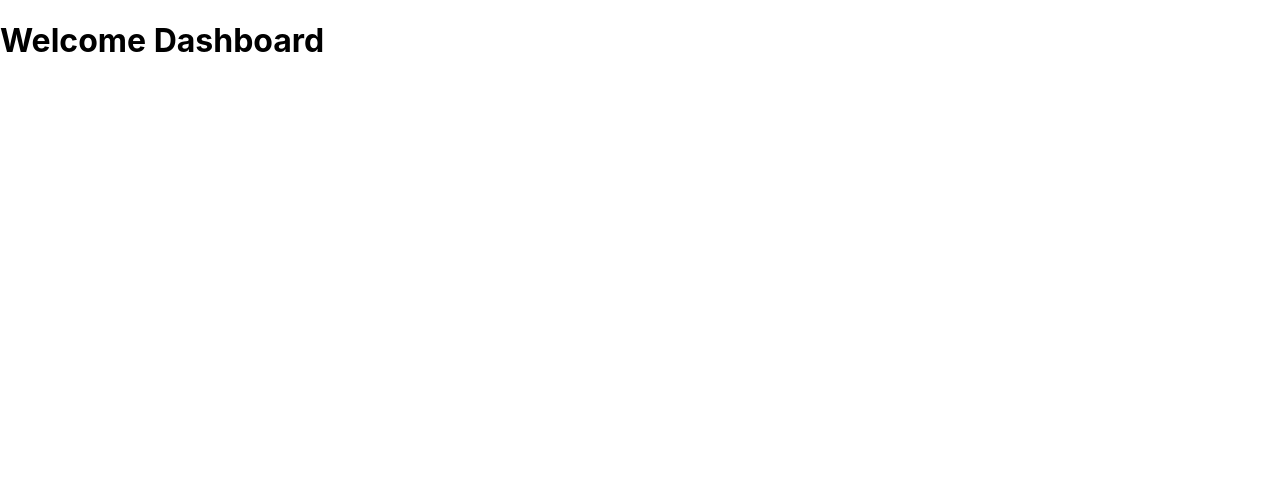
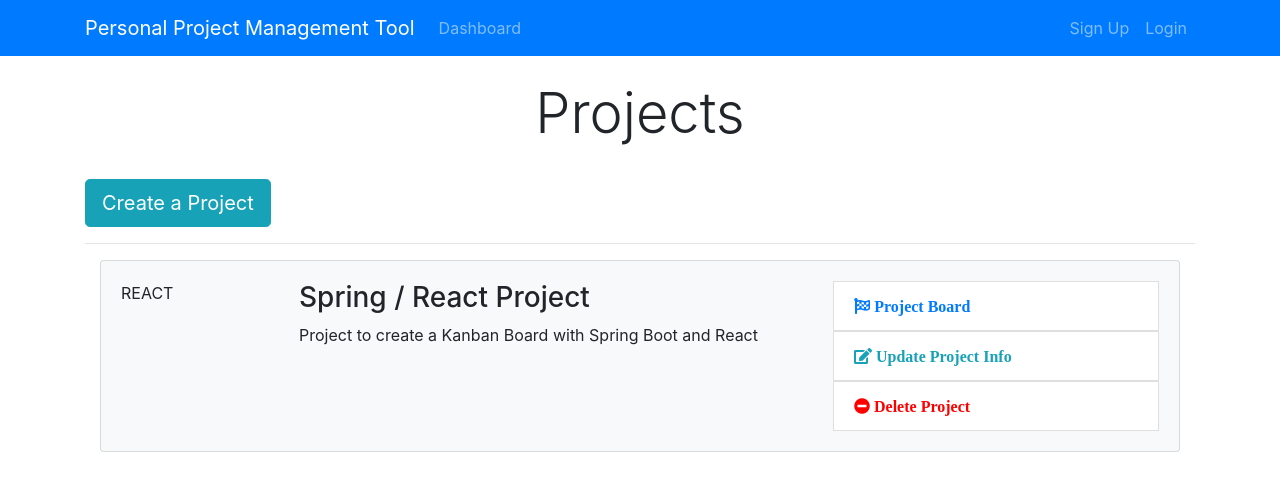
Before and after one commit to Chamithfernando/Kanban-client, a React (Create React App) app: page / in a window 1280 px wide. Shown: the top 490 px of the page. Built offline with nearby package versions, Linux system fonts and the light colour scheme.

Commit message:
lecture7 completed

```diff
--- a/package.json
+++ b/package.json
@@ -6,6 +6,7 @@
     "@testing-library/jest-dom": "^5.11.9",
     "@testing-library/react": "^11.2.5",
     "@testing-library/user-event": "^12.8.1",
+    "bootstrap": "^4.6.0",
     "react": "^17.0.1",
     "react-dom": "^17.0.1",
     "react-scripts": "4.0.3",
--- a/public/index.html
+++ b/public/index.html
@@ -24,7 +24,11 @@
       work correctly both with client-side routing and a non-root public URL.
       Learn how to configure a non-root public URL by running `npm run build`.
     -->
-    <title>React App</title>
+
+    <link rel="stylesheet" href="https://use.fontawesome.com/releases/v5.2.0/css/all.css" integrity="sha384-hWVjflwFxL6sNzntih27bfxkr27PmbbK/iSvJ+a4+0owXq79v+lsFkW54bOGbiDQ"
+    crossorigin="anonymous">
+
+    <title>Project Management tool</title>
   </head>
   <body>
     <noscript>You need to enable JavaScript to run this app.</noscript>
--- a/src/App.css
+++ b/src/App.css
@@ -36,3 +36,69 @@
     transform: rotate(360deg);
   }
 }
+
+img {
+  width: 100%;
+}
+
+.navbar {
+  background-color: #e3f2fd;
+}
+.fa.fa-edit {
+  color: #18a2b9;
+}
+
+.list-group-item.delete:hover {
+  cursor: -webkit-grab;
+  background-color: pink;
+}
+
+.list-group-item.update:hover {
+  cursor: -webkit-grab;
+  background-color: gainsboro;
+}
+
+.list-group-item.board:hover {
+  cursor: -webkit-grab;
+  background-color: gainsboro;
+}
+
+.fa.fa-minus-circle {
+  color: red;
+}
+
+.landing {
+  position: relative;
+  /* background: url("../img/showcase.jpg") no-repeat; */
+  background-size: cover;
+  background-position: center;
+  height: 100vh;
+  margin-top: -24px;
+  margin-bottom: -50px;
+}
+
+.landing-inner {
+  padding-top: 80px;
+}
+
+.dark-overlay {
+  background-color: rgba(0, 0, 0, 0.7);
+  position: absolute;
+  top: 0;
+  left: 0;
+  width: 100%;
+  height: 100%;
+}
+
+.card-form {
+  opacity: 0.9;
+}
+
+.latest-profiles-img {
+  width: 40px;
+  height: 40px;
+}
+
+.form-control::placeholder {
+  color: #bbb !important;
+}
--- a/src/App.js
+++ b/src/App.js
@@ -1,14 +1,22 @@
-import logo from './logo.svg';
+
 import './App.css';
 import Dashboard from './component/Dashboard';
+import Header from './component/Layout/Header';
+import 'bootstrap/dist/css/bootstrap.min.css';
 
 function App() {
   return (
 
     <div className="app">
-    <Dashboard/>
+      <Header/>
+      <Dashboard/>
+
 
     </div>
+
+
+
+
 
 
 
--- a/src/component/Dashboard.js
+++ b/src/component/Dashboard.js
@@ -1,12 +1,27 @@
 import React, { Component } from 'react';
+import ProjectIteam from './Project/ProjectIteam';
 class Dashboard extends Component {
     state = {  }
     render() {
         return (
+            <div className="projects">
+            <div className="container">
+                <div className="row">
+                    <div className="col-md-12">
+                        <h1 className="display-4 text-center">Projects</h1>
+                        <br />
+                        <a href="ProjectForm.html" className="btn btn-lg btn-info">
+                            Create a Project
+                        </a>
+                        <br />
+                        <hr />
 
-            <div>
-            <h1>Welcome Dashboard</h1>
+                        <ProjectIteam/>
+
+                    </div>
+                </div>
             </div>
+        </div>
 
          );
     }
--- /dev/null
+++ b/src/component/Layout/Header.js
@@ -0,0 +1,42 @@
+import React, { Component } from 'react'
+
+export default class Header extends Component {
+    render() {
+        return (
+
+                    <nav className="navbar navbar-expand-sm navbar-dark bg-primary mb-4">
+                    <div className="container">
+                        <a className="navbar-brand" href="Dashboard.html">
+                            Personal Project Management Tool
+                        </a>
+                        <button className="navbar-toggler" type="button" data-toggle="collapse" data-target="#mobile-nav">
+                            <span className="navbar-toggler-icon" />
+                        </button>
+
+                        <div className="collapse navbar-collapse" id="mobile-nav">
+                            <ul className="navbar-nav mr-auto">
+                                <li className="nav-item">
+                                    <a className="nav-link" href="/dashboard">
+                                        Dashboard
+                                    </a>
+                                </li>
+                            </ul>
+
+                            <ul className="navbar-nav ml-auto">
+                                <li className="nav-item">
+                                    <a className="nav-link " href="register.html">
+                                        Sign Up
+                                    </a>
+                                </li>
+                                <li className="nav-item">
+                                    <a className="nav-link" href="login.html">
+                                        Login
+                                    </a>
+                                </li>
+                            </ul>
+                        </div>
+                    </div>
+                </nav>
+        )
+    }
+}
--- /dev/null
+++ b/src/component/Project/ProjectIteam.js
@@ -0,0 +1,41 @@
+import React, { Component } from 'react'
+
+export default class ProjectIteam extends Component {
+    render() {
+        return (
+            <div className="container">
+                            <div className="card card-body bg-light mb-3">
+                                <div className="row">
+                                    <div className="col-2">
+                                        <span className="mx-auto">REACT</span>
+                                    </div>
+                                    <div className="col-lg-6 col-md-4 col-8">
+                                        <h3>Spring / React Project</h3>
+                                        <p>Project to create a Kanban Board with Spring Boot and React</p>
+                                    </div>
+                                    <div className="col-md-4 d-none d-lg-block">
+                                        <ul className="list-group">
+                                            <a href="#">
+                                                <li className="list-group-item board">
+                                                    <i className="fa fa-flag-checkered pr-1"> Project Board </i>
+                                                </li>
+                                            </a>
+                                            <a href="#">
+                                                <li className="list-group-item update">
+                                                    <i className="fa fa-edit pr-1"> Update Project Info</i>
+                                                </li>
+                                            </a>
+                                            <a href="">
+                                                <li className="list-group-item delete">
+                                                    <i className="fa fa-minus-circle pr-1"> Delete Project</i>
+                                                </li>
+                                            </a>
+                                        </ul>
+                                    </div>
+                                </div>
+                            </div>
+                        </div>
+
+        );
+    }
+}
```
Also changed, not shown: 1 other file (tests, documents, lock files or other folders).
